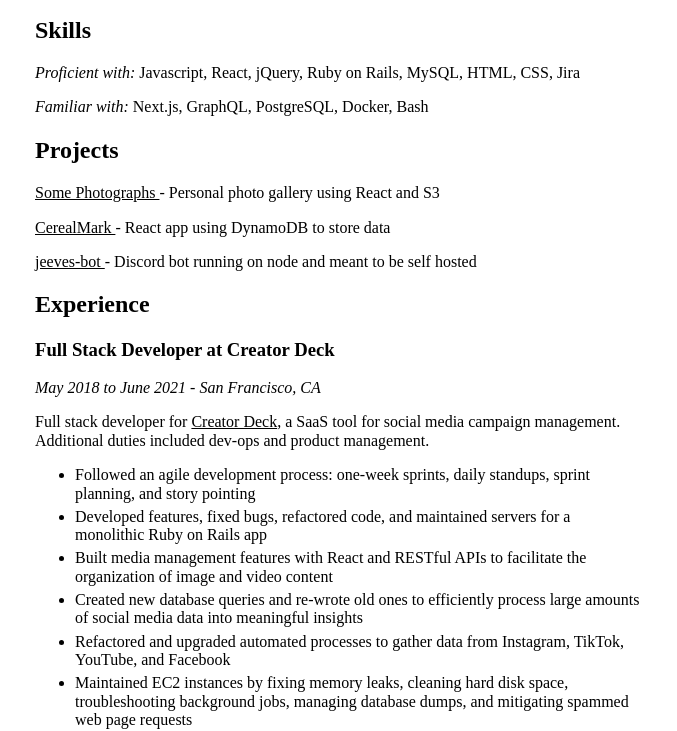
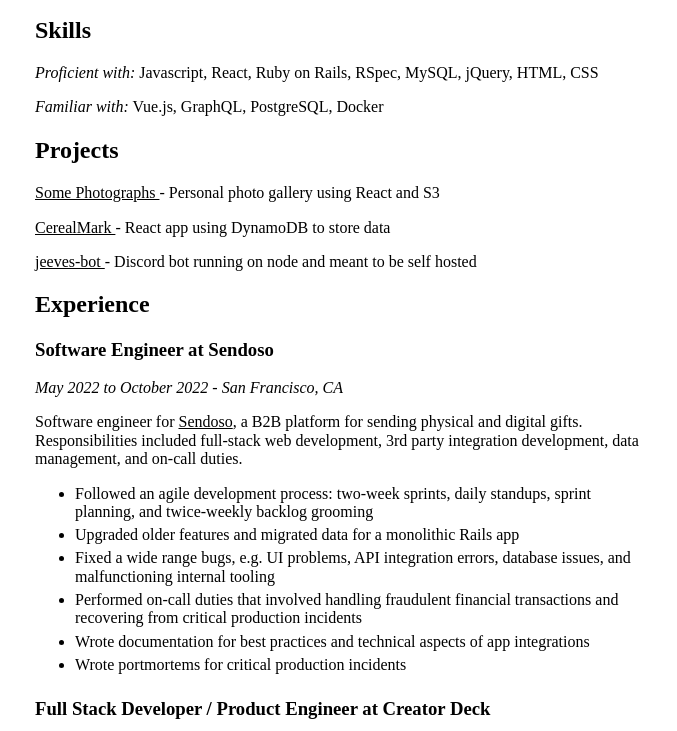
Before and after one commit to jim-x-lin/jimxlin.com, a website built with webpack: page src/index.html in a window 1280 px wide. Shown: the part 241-972 px from the top of the page, without its empty margins (301-978 px from the left). Built offline with nearby package versions, Linux system fonts and the light colour scheme.

Commit message:
Update readme; update experience and skills

```diff
--- a/src/index.html
+++ b/src/index.html
@@ -42,11 +42,11 @@
         <h2>Skills</h2>
         <p>
           <i>Proficient with:</i>
-          Javascript, React, jQuery, Ruby on Rails, MySQL, HTML, CSS, Jira
+          Javascript, React, Ruby on Rails, RSpec, MySQL, jQuery, HTML, CSS
         </p>
         <p>
           <i>Familiar with:</i>
-          Next.js, GraphQL, PostgreSQL, Docker, Bash
+          Vue.js, GraphQL, PostgreSQL, Docker
         </p>
       </section>
       <section id="projects">
@@ -85,7 +85,46 @@
       <section id="experience">
         <h2>Experience</h2>
         <section>
-          <h3>Full Stack Developer at Creator Deck</h3>
+          <h3>Software Engineer at Sendoso</h3>
+          <i>May 2022 to October 2022 - San Francisco, CA</i>
+          <p>
+            Software engineer for
+            <a
+              href="https://sendoso.com/"
+              rel="noreferrer noopener"
+              target="_blank"
+              >Sendoso</a
+            >, a B2B platform for sending physical and digital gifts.
+            Responsibilities included full-stack web development, 3rd party
+            integration development, data management, and on-call duties.
+          </p>
+          <ul>
+            <li>
+              Followed an agile development process: two-week sprints, daily
+              standups, sprint planning, and twice-weekly backlog grooming
+            </li>
+            <li>
+              Upgraded older features and migrated data for a monolithic Rails
+              app
+            </li>
+            <li>
+              Fixed a wide range bugs, e.g. UI problems, API integration errors,
+              database issues, and malfunctioning internal tooling
+            </li>
+            <li>
+              Performed on-call duties that involved handling fraudulent
+              financial transactions and recovering from critical production
+              incidents
+            </li>
+            <li>
+              Wrote documentation for best practices and technical aspects of
+              app integrations
+            </li>
+            <li>Wrote portmortems for critical production incidents</li>
+          </ul>
+        </section>
+        <section>
+          <h3>Full Stack Developer / Product Engineer at Creator Deck</h3>
           <i>May 2018 to June 2021 - San Francisco, CA</i>
           <p>
             Full stack developer for
@@ -95,8 +134,8 @@
               target="_blank"
             >
               Creator Deck</a
-            >, a SaaS tool for social media campaign management. Additional
-            duties included dev-ops and product management.
+            >, a software as a service for social media campaign management.
+            Additional duties included dev-ops and product management.
           </p>
           <ul>
             <li>
@@ -108,13 +147,8 @@
               servers for a monolithic Ruby on Rails app
             </li>
             <li>
-              Built media management features with React and RESTful APIs to
-              facilitate the organization of image and video content
-            </li>
-            <li>
-              Created new database queries and re-wrote old ones to efficiently
-              process large amounts of social media data into meaningful
-              insights
+              Built multi-media file management features with React and RESTful
+              APIs to facilitate the organization of image and video content
             </li>
             <li>
               Refactored and upgraded automated processes to gather data from
@@ -147,11 +181,6 @@
               Lead the screening process for new front and back end engineers by
               creating technical exercises and conducting technical and
               non-technical screenings
-            </li>
-            <li>
-              Created wiki articles for the onboarding of new engineers, and
-              managed accounts (Google Workspace, Slack, etc.) for onboarding
-              and offboarding of employees in general
             </li>
           </ul>
         </section>
```
Also changed, not shown: README.md.
